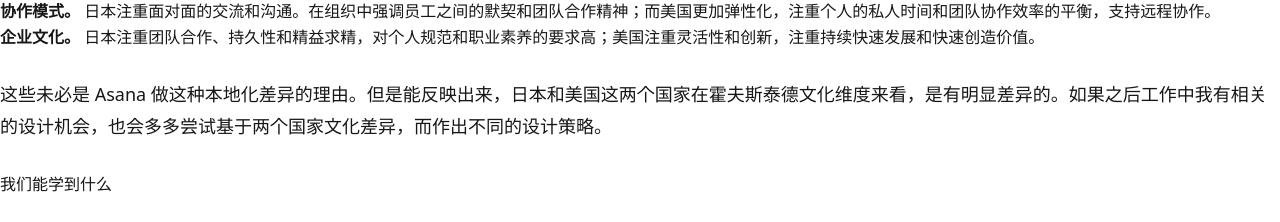
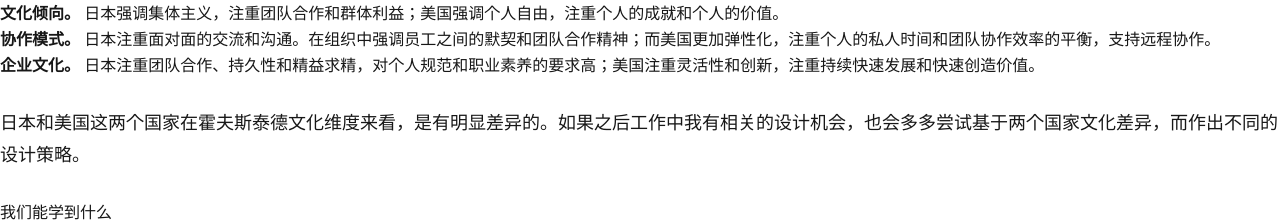
Before and after one commit to Pudge1996/NEXT.LRD.IM, a Next.js app: page /blog/posts/2023-03-26 in a window 1280 px wide. Shown: the part 10985-11207 px from the top of the page. Built offline with nearby package versions, Linux system fonts and the light colour scheme.

Commit message:
Post's content updated

```diff
--- a/pages/blog/posts/2023-03-26.mdx
+++ b/pages/blog/posts/2023-03-26.mdx
@@ -166,6 +166,7 @@ Notion 的模板中心按照专业领域和个人兴趣分类。适用于个人
 值得一提的是，Notion 和 Asana 的模板中心做了比较细致的本地化处理，切换语言后会呈现更符合用户所在地区的分类和模板。
 
 ![Notion 针对地区提供不同的模板中心首页示例，由两张截图组成。左侧是日语界面，右侧是英语页面，其中日语界面下，展示的是日语相关的模板分类和模板；而英语界面下，展示的是英语相关的模板分类和模板。](https://lrdim.oss-cn-shenzhen.aliyuncs.com/blogimg/2023-03-23/3-04.png "")
+
 ![Asana 针对地区提供不同的模板顺序示例，由三张工程分类的模板截图组成。左侧是繁体中文界面，第一个模板是产品蓝图，第二个是日常站会；中间的截图是日语界面，第一个模板是每日站会，第二个是冲刺回顾；右侧的截图是英语界面；右侧的截图是英语界面，第一个模板是缺陷修复，第二个是产品蓝图。](https://lrdim.oss-cn-shenzhen.aliyuncs.com/blogimg/2023-03-23/3-05.png "")
 
 其中 Asana 的模板顺序，「每日站会」在日语和英语中，分别是首位和末位。为此我也有去了解过美国和日本的文化差异，试图去解释为何 Asana 要这么做，这是调研出来的差异：
@@ -174,7 +175,7 @@ Notion 的模板中心按照专业领域和个人兴趣分类。适用于个人
 2. **协作模式。** 日本注重面对面的交流和沟通。在组织中强调员工之间的默契和团队合作精神；而美国更加弹性化，注重个人的私人时间和团队协作效率的平衡，支持远程协作。
 3. **企业文化。** 日本注重团队合作、持久性和精益求精，对个人规范和职业素养的要求高；美国注重灵活性和创新，注重持续快速发展和快速创造价值。
 
-这些未必是 Asana 做这种本地化差异的理由。但是能反映出来，日本和美国这两个国家在霍夫斯泰德文化维度来看，是有明显差异的。如果之后工作中我有相关的设计机会，也会多多尝试基于两个国家文化差异，而作出不同的设计策略。
+日本和美国这两个国家在霍夫斯泰德文化维度来看，是有明显差异的。如果之后工作中我有相关的设计机会，也会多多尝试基于两个国家文化差异，而作出不同的设计策略。
 
 ### 我们能学到什么
 
```
